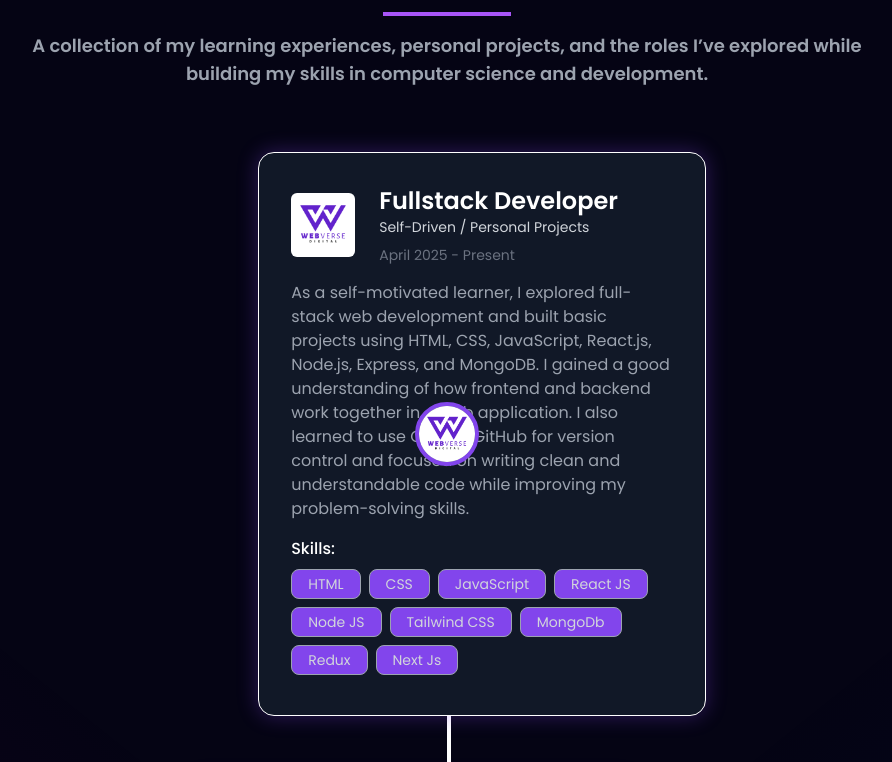
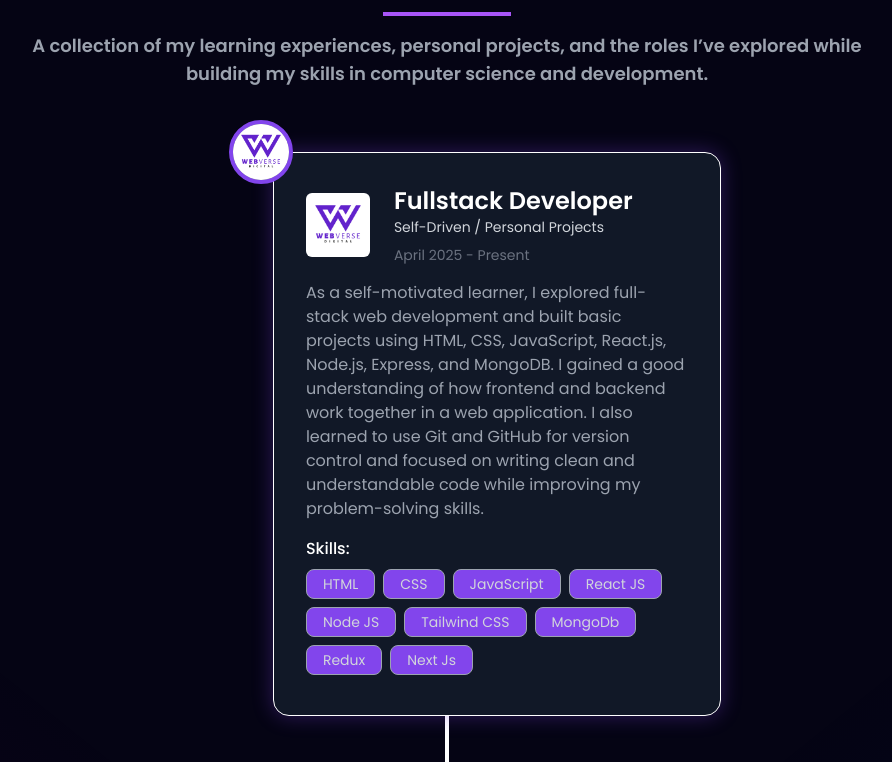
Before and after one commit to PriyanshuSharma3108/Portfolio, a React (Vite) app: page / in a window 1280 px wide. Shown: the part 2380-3142 px from the top of the page, without its empty margins (193-1085 px from the left). Built offline with nearby package versions, Linux system fonts and the light colour scheme.

Commit message:
Update Experience.jsx

```diff
--- a/src/components/Experience/Experience.jsx
+++ b/src/components/Experience/Experience.jsx
@@ -12,25 +12,29 @@ const Experience = () => {
         <h2 className="text-4xl font-bold text-white">EXPERIENCE</h2>
         <div className="w-32 h-1 bg-purple-500 mx-auto mt-4"></div>
         <p className="text-gray-400 mt-4 text-lg font-semibold">
-      A collection of my learning experiences, personal projects, and the roles I’ve explored while building my skills in computer science and development.
+          A collection of my learning experiences, personal projects, and the roles I’ve explored while building my skills in computer science and development.
         </p>
       </div>
 
       {/* Experience Timeline */}
       <div className="relative">
         {/* Vertical line */}
-        <div className="absolute sm:left-1/2 left-0 transform -translate-x-1/2 sm:-translate-x-0 w-1 bg-white h-full"></div>
+        <div className="absolute left-1/2 transform -translate-x-1/2 w-1 bg-white h-full"></div>
 
         {/* Experience Entries */}
         {experiences.map((experience, index) => (
           <div
             key={experience.id}
-            className={`flex flex-col sm:flex-row items-center mb-16 ${
-              index % 2 === 0 ? "sm:justify-end" : "sm:justify-start"
+            className={`relative flex flex-col sm:flex-row items-center mb-20 ${
+              index % 2 === 0 ? "sm:justify-start" : "sm:justify-end"
             }`}
           >
             {/* Timeline Circle */}
-            <div className="absolute sm:left-1/2 left-0 transform -translate-x-1/2 bg-gray-400 border-4 border-[#8245ec] w-12 h-12 sm:w-16 sm:h-16 rounded-full flex justify-center items-center z-10">
+            <div
+              className={`absolute top-0 transform -translate-y-1/2 bg-gray-400 border-4 border-[#8245ec]
+              w-12 h-12 sm:w-16 sm:h-16 rounded-full flex justify-center items-center z-10
+              ${index % 2 === 0 ? "sm:left-1/4" : "sm:left-3/4"}`}
+            >
               <img
                 src={experience.img}
                 alt={experience.company}
@@ -40,9 +44,10 @@ const Experience = () => {
 
             {/* Content Section */}
             <div
-              className={`w-full sm:max-w-md p-4 sm:p-8 rounded-2xl shadow-2xl border border-white bg-gray-900 backdrop-blur-md shadow-[0_0_20px_1px_rgba(130,69,236,0.3)] ${
-                index % 2 === 0 ? "sm:ml-0" : "sm:mr-0"
-              } sm:ml-44 sm:mr-44 ml-8 transform transition-transform duration-300 hover:scale-105`}
+              className={`w-full sm:max-w-md p-4 sm:p-8 rounded-2xl shadow-2xl border border-white
+              bg-gray-900 backdrop-blur-md shadow-[0_0_20px_1px_rgba(130,69,236,0.3)]
+              transform transition-transform duration-300 hover:scale-105
+              ${index % 2 === 0 ? "sm:ml-[30%]" : "sm:mr-[30%]"}`}
             >
               {/* Flex container for image and text */}
               <div className="flex items-center space-x-6">
@@ -65,7 +70,6 @@ const Experience = () => {
                       {experience.company}
                     </h4>
                   </div>
-                  {/* Date at the bottom */}
                   <p className="text-sm text-gray-500 mt-2">{experience.date}</p>
                 </div>
               </div>
@@ -74,9 +78,9 @@ const Experience = () => {
               <div className="mt-4">
                 <h5 className="font-medium text-white">Skills:</h5>
                 <ul className="flex flex-wrap mt-2">
-                  {experience.skills.map((skill, index) => (
+                  {experience.skills.map((skill, idx) => (
                     <li
-                      key={index}
+                      key={idx}
                       className="bg-[#8245ec] text-gray-300 px-4 py-1 text-xs sm:text-sm rounded-lg mr-2 mb-2 border border-gray-400"
                     >
                       {skill}
```
